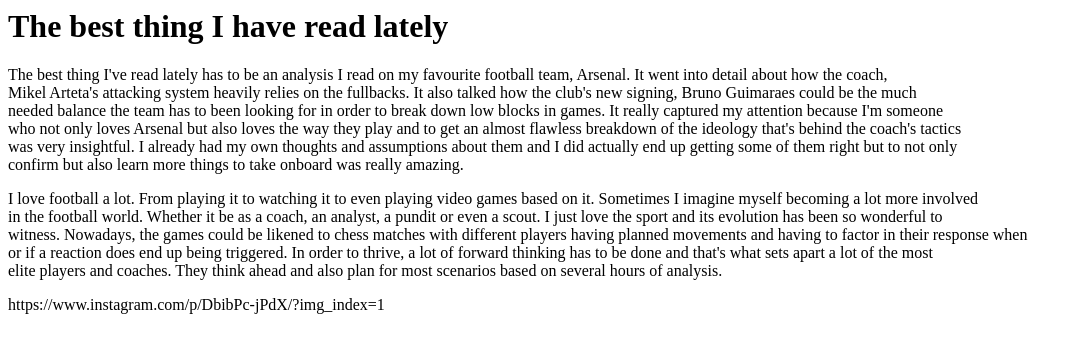
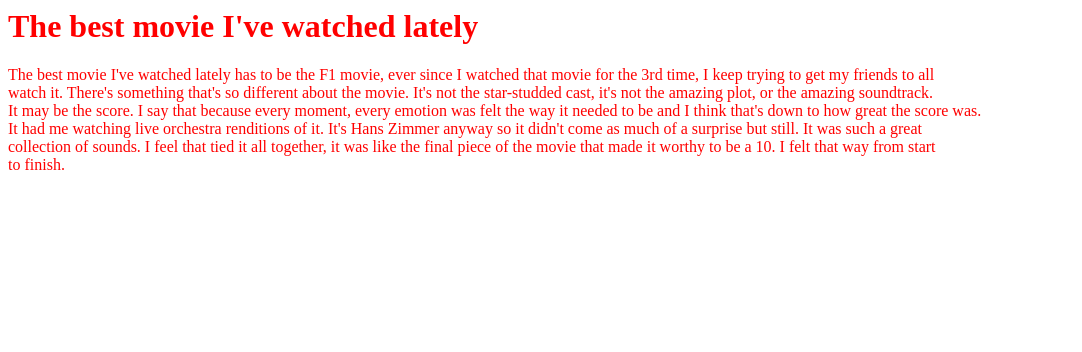
Before and after one commit to semsem1777/lab3, a plain HTML site: page index.html in a window 1280 px wide. Shown: the whole page, without its empty margins (0-1082 px from the left). Drawn offline with Linux system fonts and the light colour scheme.

Commit message:
Change title and add movie review section

```diff
--- a/index.html
+++ b/index.html
@@ -1,21 +1,25 @@
 <DOCTYPE html>
   <html>
     <head>
-      <title>The best thing I have ready lately</title>
+      <title>The best movie I've watched lately</title>
+      <style>
+        body{
+          color: red;
+          background-color: rbg (0, 0, 0)
+        }
+      </style>
     </head>
     <body>
-      <h1>The best thing I have read lately</h1>
-      <p>The best thing I've read lately has to be an analysis I read on my favourite football team, Arsenal. It went into detail about how the coach,<br>
-        Mikel Arteta's attacking system heavily relies on the fullbacks. It also talked how the club's new signing, Bruno Guimaraes could be the much<br>
-        needed balance the team has to been looking for in order to break down low blocks in games. It really captured my attention because I'm someone<br>
-      who not only loves Arsenal but also loves the way they play and to get an almost flawless breakdown of the ideology that's behind the coach's tactics<br>
-      was very insightful. I already had my own thoughts and assumptions about them and I did actually end up getting some of them right but to not only<br>
-      confirm but also learn more things to take onboard was really amazing.</p>
-      <p>I love football a lot. From playing it to watching it to even playing video games based on it. Sometimes I imagine myself becoming a lot more involved<br>
-      in the football world. Whether it be as a coach, an analyst, a pundit or even a scout. I just love the sport and its evolution has been so wonderful to<br>
-      witness. Nowadays, the games could be likened to chess matches with different players having planned movements and having to factor in their response when<br>
-      or if a reaction does end up being triggered. In order to thrive, a lot of forward thinking has to be done and that's what sets apart a lot of the most<br>
-      elite players and coaches. They think ahead and also plan for most scenarios based on several hours of analysis.</p>
-      <p>https://www.instagram.com/p/DbibPc-jPdX/?img_index=1</p>
+      <header>
+      <h1>The best movie I've watched lately</h1>
+      </header>
+
+      <main>
+      <p>The best movie I've watched lately has to be the F1 movie, ever since I watched that movie for the 3rd time, I keep trying to get my friends to all <br>
+       watch it. There's something that's so different about the movie. It's not the star-studded cast, it's not the amazing plot, or the amazing soundtrack.<br>
+      It may be the score. I say that because every moment, every emotion was felt the way it needed to be and I think that's down to how great the score was.<br>
+      It had me watching live orchestra renditions of it. It's Hans Zimmer anyway so it didn't come as much of a surprise but still. It was such a great <br>
+      collection of sounds. I feel that tied it all together, it was like the final piece of the movie that made it worthy to be a 10. I felt that way from start<br>
+      to finish.</p>
     </body>
   </html>
```
